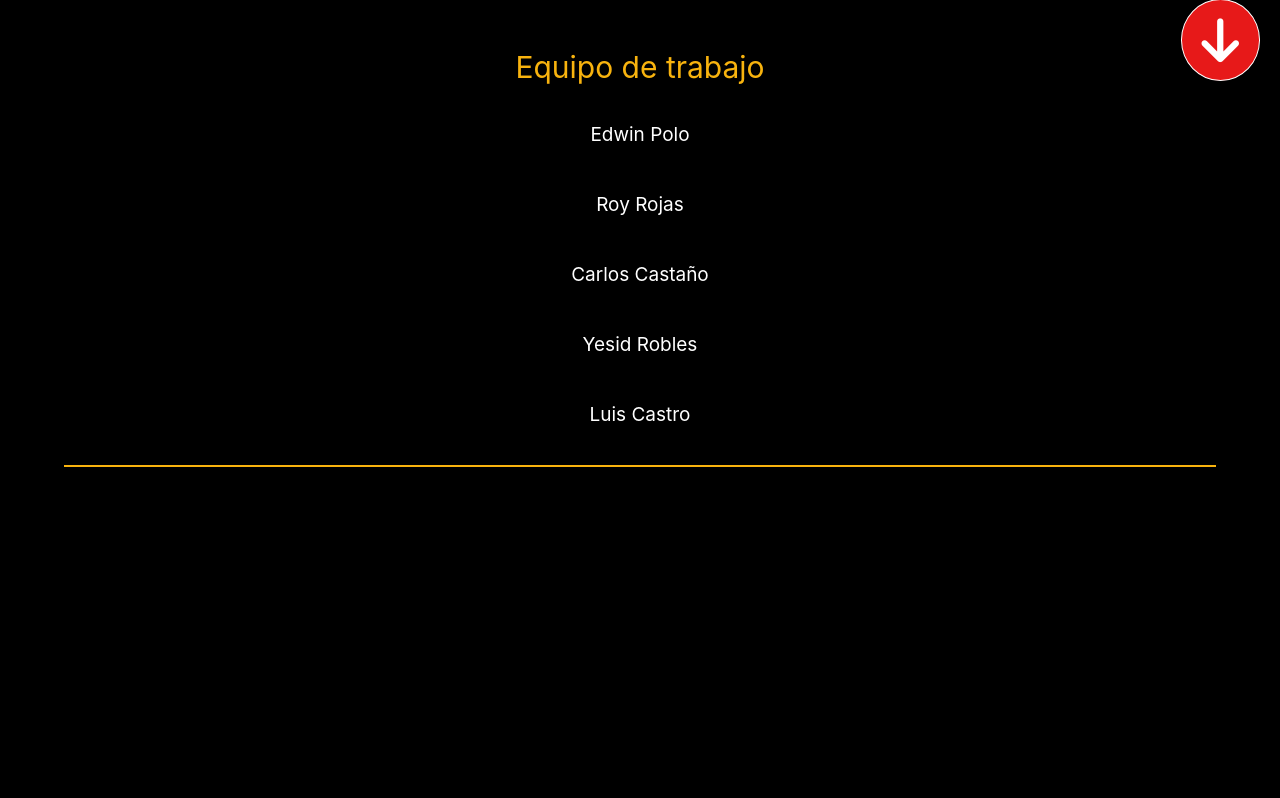
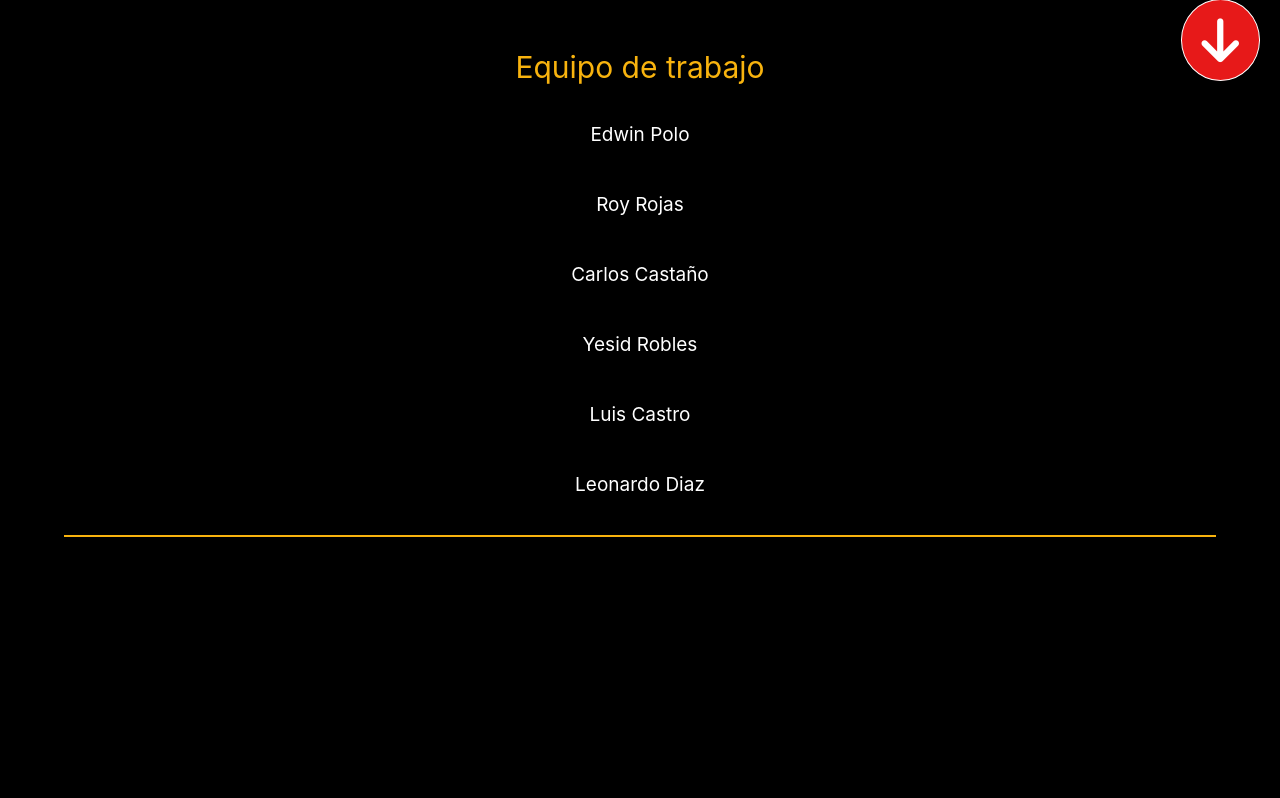
Before and after one commit to EdwinPB/mineria, a Flask app: template templates/about_Us.html in a window 1280 px wide. Shown: the part 61-859 px from the top of the page. Run offline with Flask 2, Linux system fonts and the light colour scheme; the template is opened without the code that fills it, so the values that code supplies are empty; some libraries are stand-ins or nearby versions.

Commit message:
added new member to the team

```diff
--- a/templates/about_Us.html
+++ b/templates/about_Us.html
@@ -23,6 +23,7 @@
             <p class="about-us__team">Carlos Castaño</p>
             <p class="about-us__team">Yesid Robles</p>
             <p class="about-us__team">Luis Castro</p>
+            <p class="about-us__team">Leonardo Diaz</p>
             <hr class="about-us__hr">
         </div>
     </section>
```
